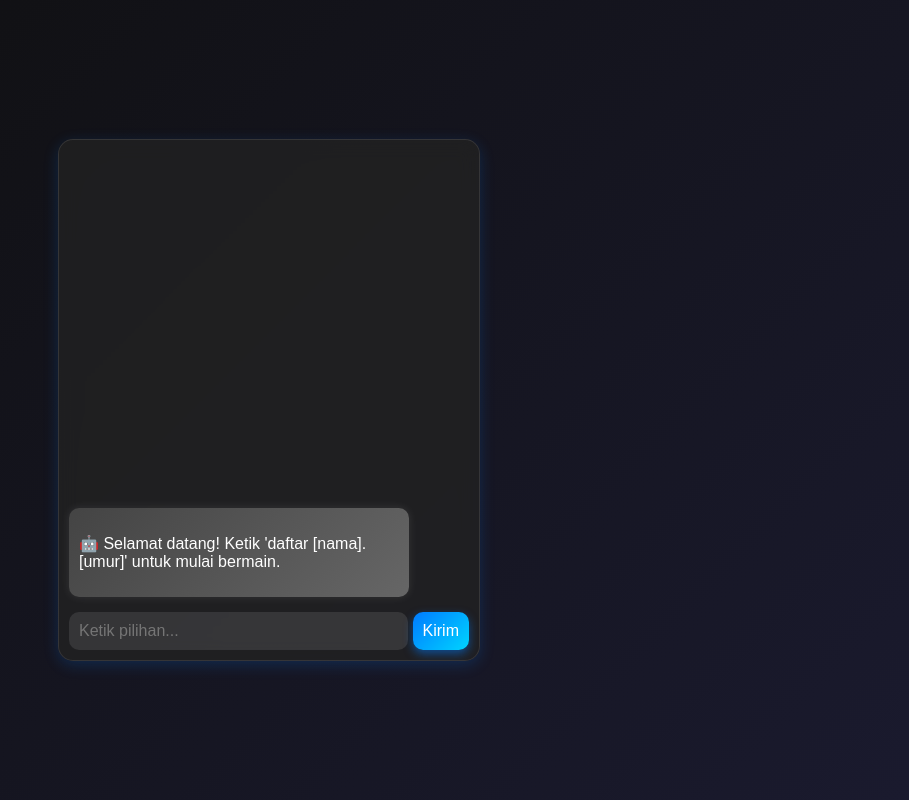
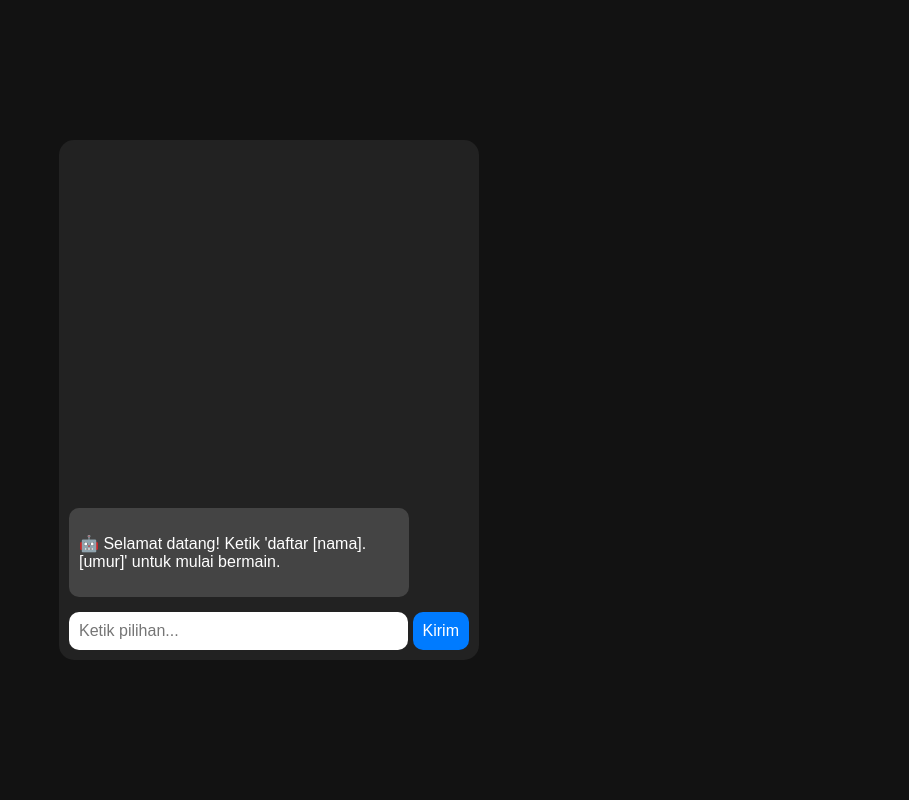
Before and after one commit to DaffTzy5912/GameRPG, a plain HTML site: page index.html in a window 1280 px wide. Shown: the whole page, without its empty margins (371-1280 px from the left). Drawn offline with Linux system fonts and the light colour scheme.

Commit message:
Update style.css

```diff
--- a/style.css
+++ b/style.css
@@ -1,6 +1,6 @@
 body {
 font-family: Arial, sans-serif;
-  background: linear-gradient(135deg, #0f0f0f, #1a1a2e);
+background-color: #121212;
 color: white;
 display: flex;
 flex-direction: column;
@@ -14,16 +14,12 @@ body {
 width: 90%;
 max-width: 400px;
 height: 500px;
-  background: rgba(34, 34, 34, 0.8); /* Glassmorphism */
+background: #222;
 border-radius: 15px;
 padding: 10px;
 overflow-y: auto;
 display: flex;
 flex-direction: column;
-  justify-content: flex-end;
-  backdrop-filter: blur(10px);
-  border: 1px solid rgba(255, 255, 255, 0.1);
-  box-shadow: 0 4px 15px rgba(0, 123, 255, 0.2);
 }
 
 .message {
@@ -33,36 +29,26 @@ body {
 max-width: 80%;
 display: flex;
 align-items: center;
-  animation: popUp 0.3s ease-in-out;
+animation: fadeIn 0.3s ease-in-out;
 }
 
 .user-message {
-  background: linear-gradient(135deg, #007bff, #00d4ff);
+background-color: #007bff;
 color: white;
 align-self: flex-end;
-  box-shadow: 0 0 10px rgba(0, 123, 255, 0.5);
 }
 
 .bot-message {
-  background: linear-gradient(135deg, #444, #666);
+background-color: #444;
 color: white;
 align-self: flex-start;
-  box-shadow: 0 0 10px rgba(255, 255, 255, 0.1);
 }
 
-@keyframes popUp {
-  from { opacity: 0; transform: translateY(10px); }
-  to { opacity: 1; transform: translateY(0); }
-}
-
-/* Scrollbar lebih ramping */
-.chat-container::-webkit-scrollbar {
-  width: 5px;
-}
-
-.chat-container::-webkit-scrollbar-thumb {
-  background: #007bff;
+.chat-image {
+width: 100px;
+height: auto;
 border-radius: 10px;
+margin-right: 10px;
 }
 
 .input-container {
@@ -76,24 +62,32 @@ input {
 border: none;
 border-radius: 10px;
 font-size: 16px;
-  background: rgba(255, 255, 255, 0.1);
-  color: white;
 }
 
 button {
 padding: 10px;
 border: none;
 border-radius: 10px;
-  background: linear-gradient(135deg, #007bff, #00d4ff);
+background: #007bff;
 color: white;
 font-size: 16px;
 cursor: pointer;
 margin-left: 5px;
-  box-shadow: 0 4px 10px rgba(0, 123, 255, 0.5);
-  transition: all 0.3s ease-in-out;
 }
 
 button:hover {
-  background: linear-gradient(135deg, #0056b3, #0096d6);
-  box-shadow: 0 6px 15px rgba(0, 123, 255, 0.7);
+background: #0056b3;
 }
+
+@keyframes fadeIn {
+from { opacity: 0; transform: translateY(5px); }
+to { opacity: 1; transform: translateY(0); }
+}
+
+.chat-container {
+display: flex;
+flex-direction: column;
+justify-content: flex-end; /* 🛠️ Biar pesan baru muncul di bawah /
+overflow-y: auto;
+scroll-behavior: smooth; / ✨ Efek scroll lebih halus */
+}
```
Lines whose indentation alone changed are shown as unchanged.
